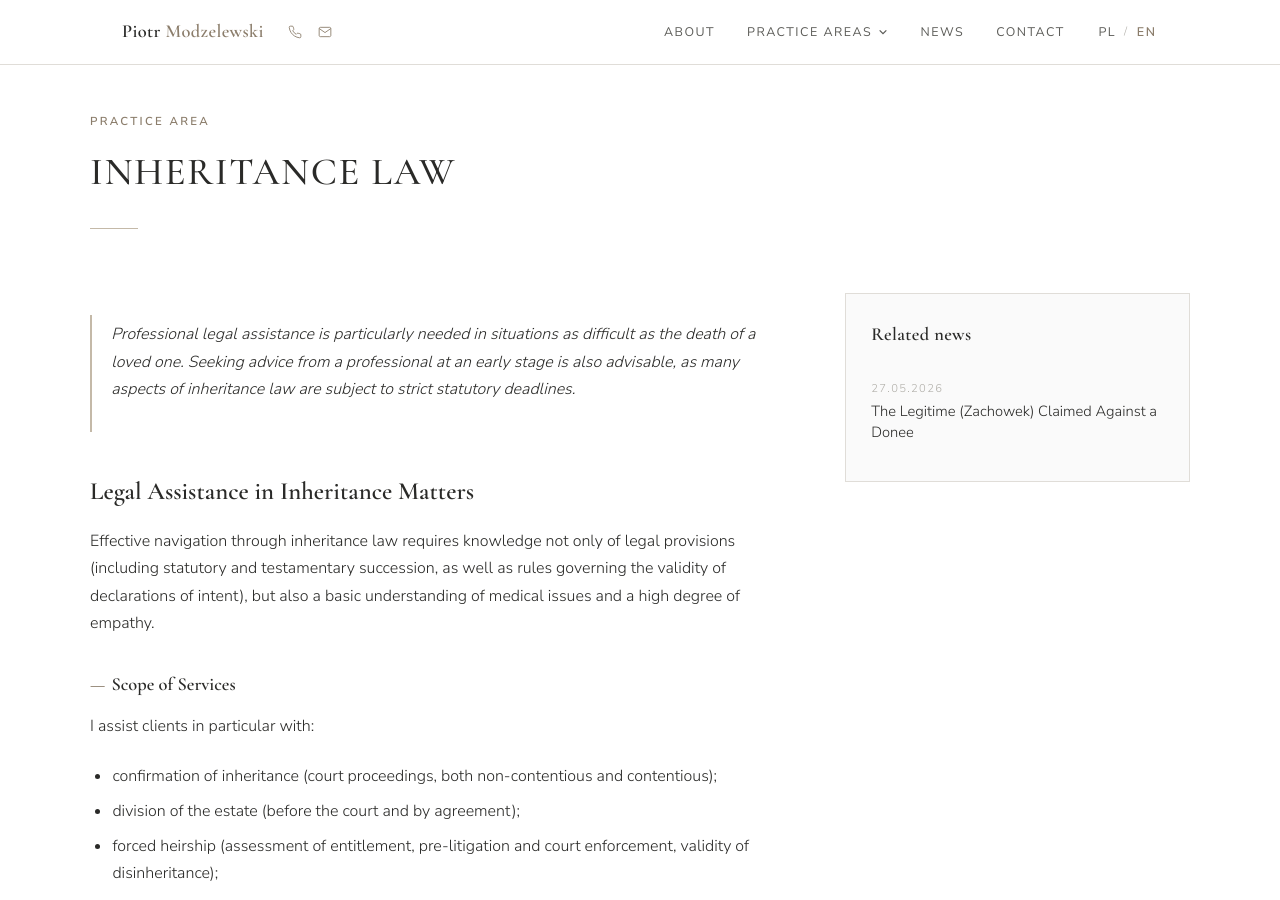
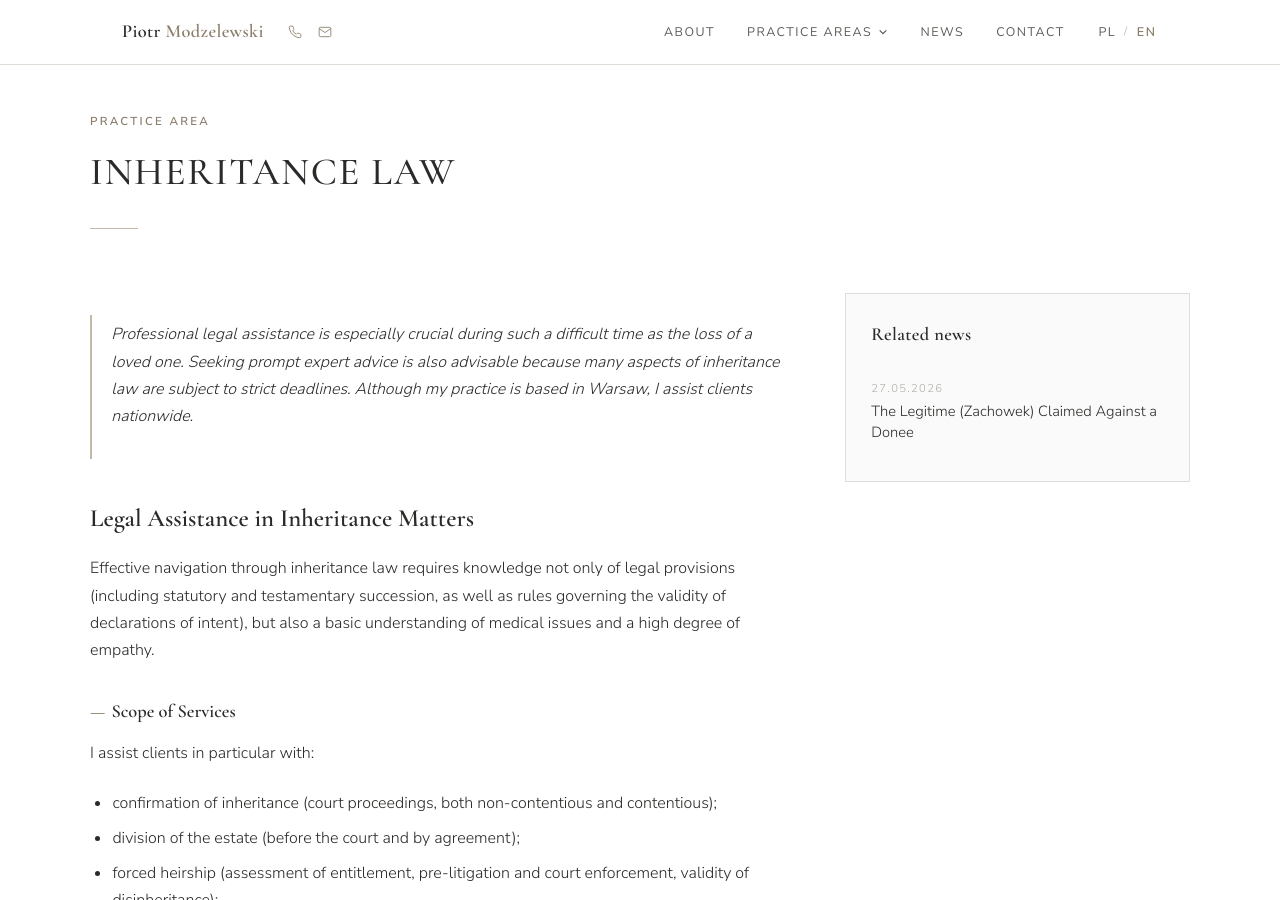
Before and after one commit to pmmodzelewski/adwokatmodzelewski.pl, a Jekyll site: the page built from _specjalizacje/en/inheritance-law.md, in a window 1280 px wide and 900 px high. Built offline with Jekyll 4.4.1, drawn with Linux system fonts in a browser that asks for light colours; Markdown is read by kramdown in place of the engine named in the settings.

Commit message:
Update inheritance-law.md

```diff
--- a/_specjalizacje/en/inheritance-law.md
+++ b/_specjalizacje/en/inheritance-law.md
@@ -32,9 +32,10 @@ faq:
     and the legal situation."
 ---
 
-> Professional legal assistance is particularly needed in situations as difficult as the death of a loved one.
-> Seeking advice from a professional at an early stage is also advisable, as many aspects of inheritance law
-> are subject to strict statutory deadlines.
+> Professional legal assistance is especially crucial during such a difficult time
+> as the loss of a loved one. Seeking prompt expert advice is also advisable because
+> many aspects of inheritance law are subject to strict deadlines.
+> Although my practice is based in Warsaw, I assist clients nationwide.
 
 ## Legal Assistance in Inheritance Matters
 
```
